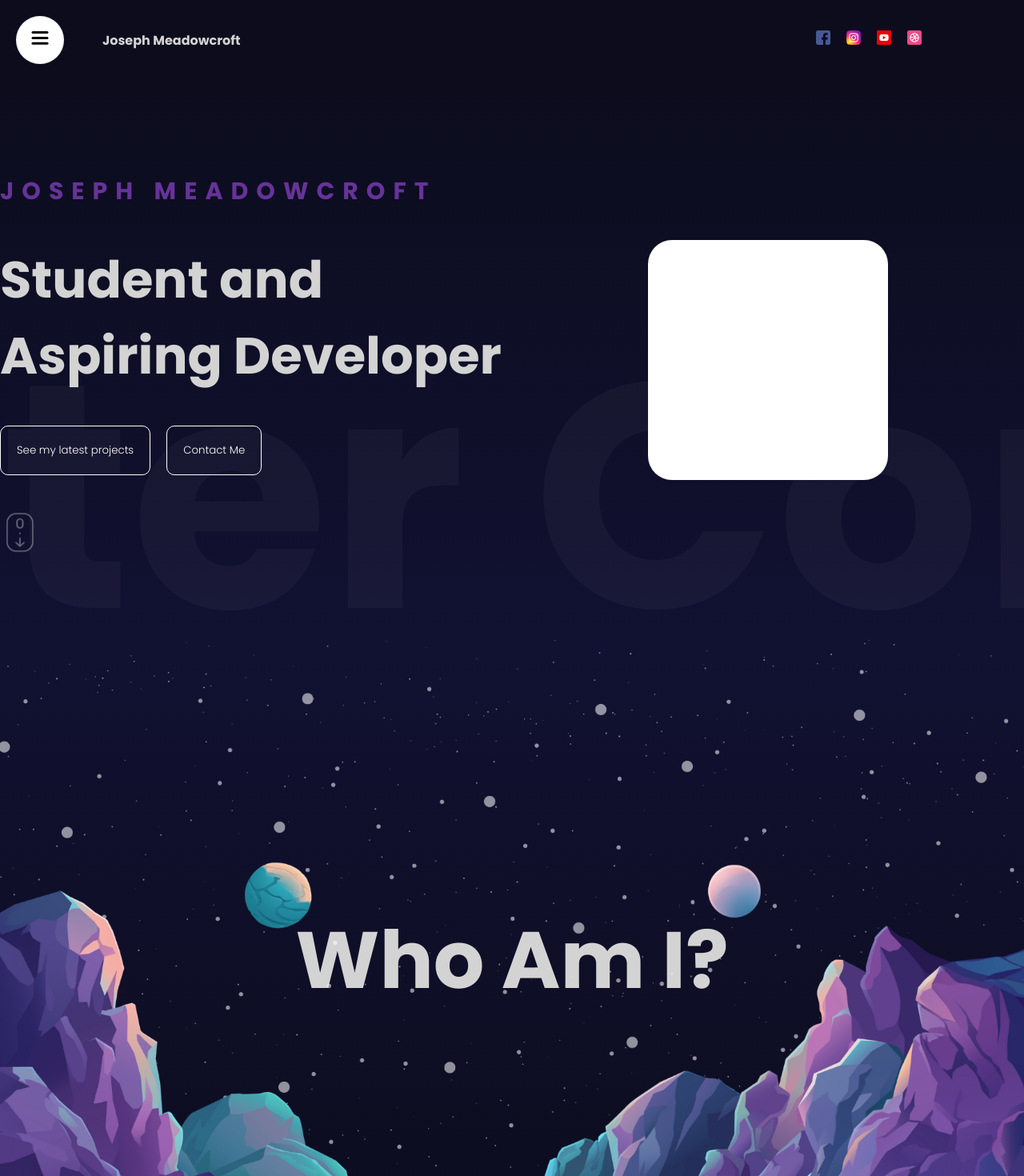
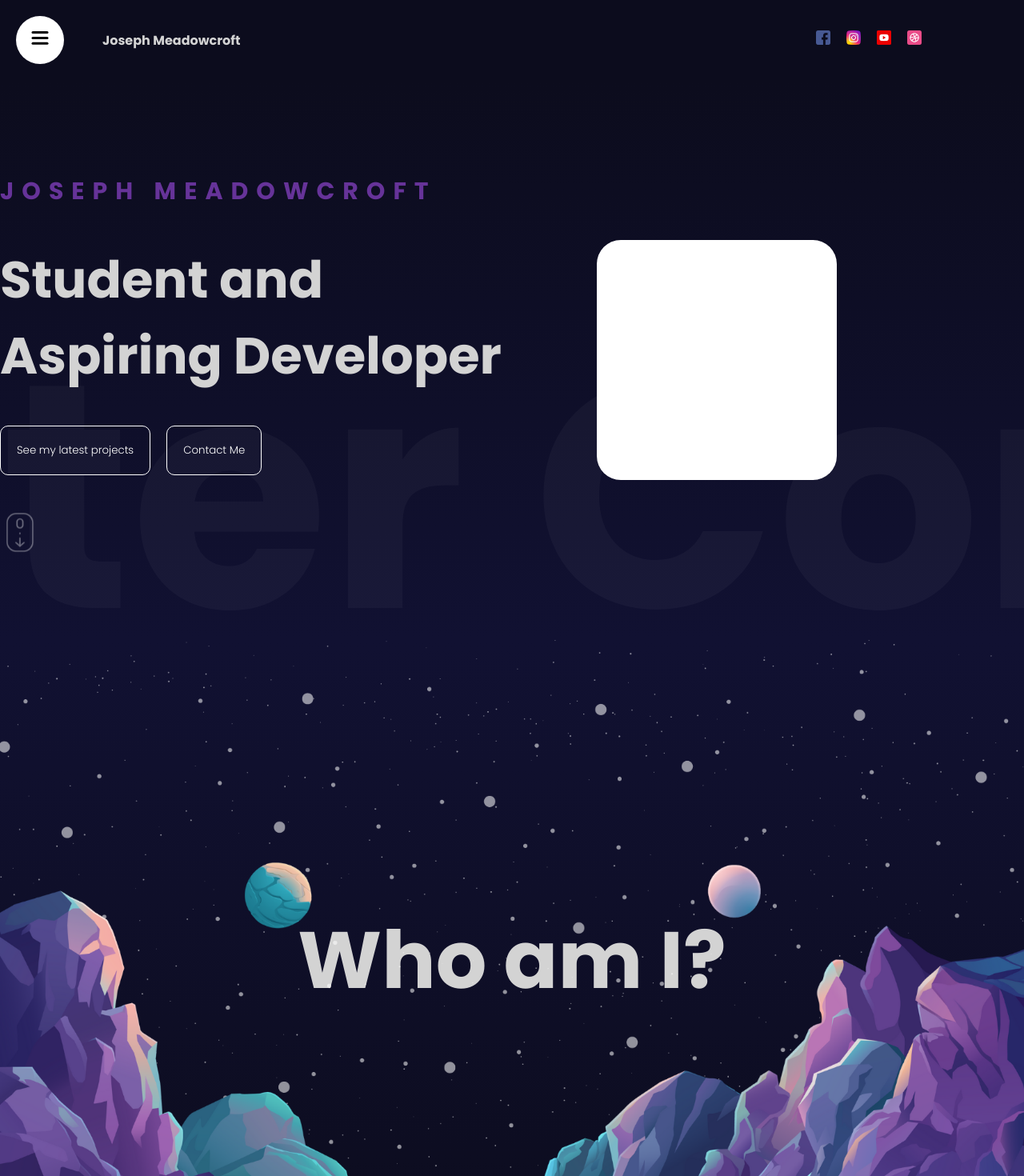
Before and after one commit to josephmeadowcroft/Portfolio-Website, a React (Vite) app: page / in a window 1280 px wide. Shown: the top 1470 px of the page at 80% size. Built offline with nearby package versions, Linux system fonts and the light colour scheme.

Commit message:
Added hover/click animation to hero pic

```diff
--- a/src/components/hero/Hero.jsx
+++ b/src/components/hero/Hero.jsx
@@ -81,6 +81,12 @@ const Hero = () => {
           className="item"
           drag
           dragConstraints={constraintsRef}
+          whileHover={{ scale: 1.1 }}
+          whileTap={{
+            scale: 0.8,
+            rotate: -90,
+            borderRadius: "100%",
+          }}
         ></motion.div>
       </div>
     </div>
--- a/src/components/hero/hero.scss
+++ b/src/components/hero/hero.scss
@@ -51,7 +51,7 @@
     position: absolute;
     top: 0;
     right: 0;
-    width: 50%;
+    width: 100%;
     height: calc(100vh - 100px);
     overflow: hidden;
     padding: 0;
@@ -62,9 +62,10 @@
 
 
     .item {
+      position: relative;
       width: 300px;
       height: 300px;
-      right: 20%;
+      right: -20%;
       background: white;
       border-radius: 30px;
       overflow: hidden;
--- a/src/components/parallax/Parallax.jsx
+++ b/src/components/parallax/Parallax.jsx
@@ -25,7 +25,7 @@ const Parallax = ({ type }) => {
       }}
     >
       <motion.h1 style={{ y: yText }}>
-        {type === "services" ? "Who Am I?" : "What have I done?"}
+        {type === "services" ? "Who am I?" : "What have I done?"}
       </motion.h1>
       <motion.div className="mountains"></motion.div>
       <motion.div
```
